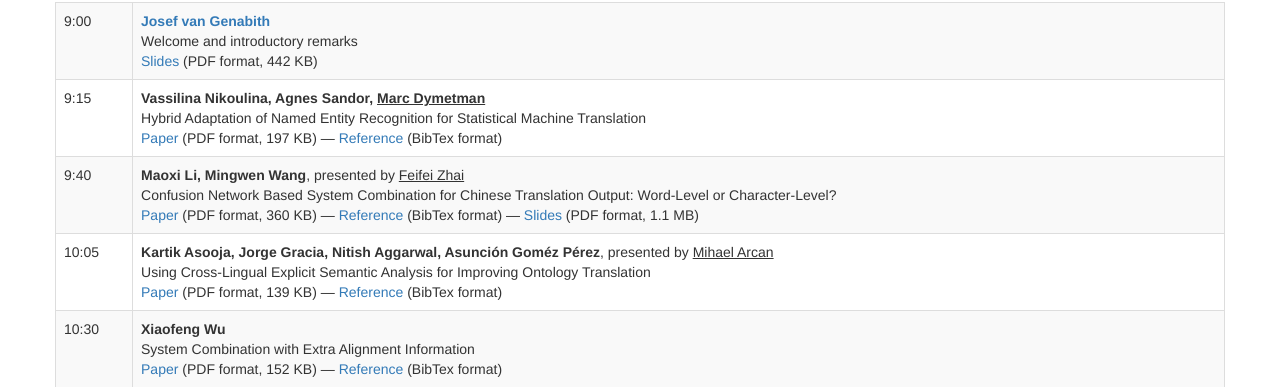
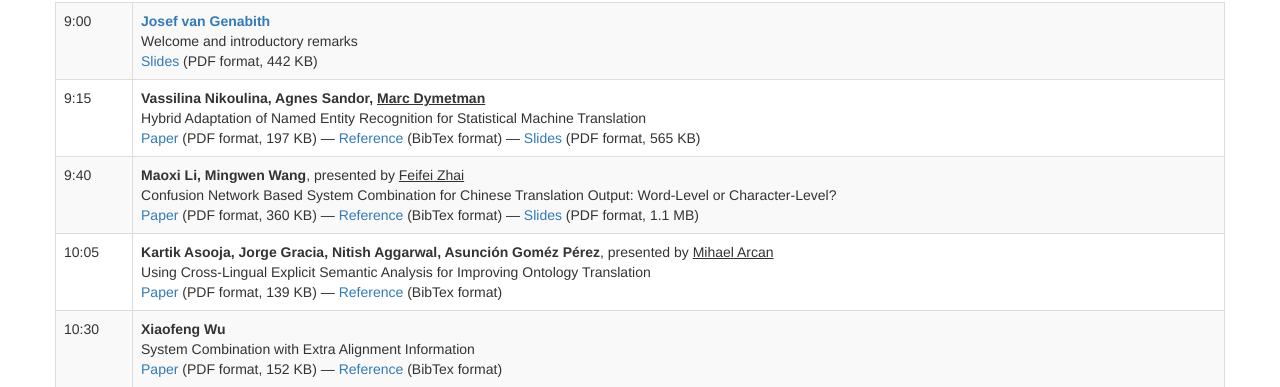
Before and after one commit to cfedermann/ML4HMT-Workshop, a Django app: page / in a window 1280 px wide. Shown: the part 607-994 px from the top of the page. Run offline with Django 3.2, Linux system fonts and the light colour scheme; some libraries are stand-ins or nearby versions.

Commit message:
Added slides for Xerox talk.

```diff
--- a/ml4hmt/templates/program.html
+++ b/ml4hmt/templates/program.html
@@ -7,7 +7,7 @@
           <td>9:00</td><td><strong><a href="http://www.computing.dcu.ie/~josef/">Josef van Genabith</a></strong><br/>Welcome and introductory remarks</strong><br/><a href="http://www.dfki.de/~cfedermann/ML4HMT/ML4HMT-2012-van_genabith-slides.pdf">Slides</a> (PDF format, 442 KB)</td>
         </tr>
         <tr>
-          <td>9:15</td><td><strong>Vassilina Nikoulina, Agnes Sandor, <span style="text-decoration:underline;">Marc Dymetman</span></strong><br/>Hybrid Adaptation of Named Entity Recognition for Statistical Machine Translation<br/><a href="http://www.dfki.de/~cfedermann/ML4HMT/ML4HMT-2012-nikoulina-et-al.pdf">Paper</a> (PDF format, 197 KB) &mdash; <a href="http://www.dfki.de/~cfedermann/ML4HMT/ML4HMT-2012-nikoulina-et-al.bib">Reference</a> (BibTex format)</td>
+          <td>9:15</td><td><strong>Vassilina Nikoulina, Agnes Sandor, <span style="text-decoration:underline;">Marc Dymetman</span></strong><br/>Hybrid Adaptation of Named Entity Recognition for Statistical Machine Translation<br/><a href="http://www.dfki.de/~cfedermann/ML4HMT/ML4HMT-2012-nikoulina-et-al.pdf">Paper</a> (PDF format, 197 KB) &mdash; <a href="http://www.dfki.de/~cfedermann/ML4HMT/ML4HMT-2012-nikoulina-et-al.bib">Reference</a> (BibTex format) &mdash; <a href="http://www.dfki.de/~cfedermann/ML4HMT/ML4HMT-2012-nikoulina-et-al-slides.pdf">Slides</a> (PDF format, 565 KB)</td>
         </tr>
         <tr>
           <td>9:40</td><td><strong>Maoxi Li, Mingwen Wang</strong>, presented by <span style="text-decoration:underline;">Feifei Zhai</span><br/>Confusion Network Based System Combination for Chinese Translation Output: Word-Level or Character-Level?<br/><a href="http://www.dfki.de/~cfedermann/ML4HMT/ML4HMT-2012-li-wang.pdf">Paper</a> (PDF format, 360 KB) &mdash; <a href="http://www.dfki.de/~cfedermann/ML4HMT/ML4HMT-2012-li-wang.bib">Reference</a> (BibTex format) &mdash; <a href="http://www.dfki.de/~cfedermann/ML4HMT/ML4HMT-2012-li-wang-slides.pdf">Slides</a> (PDF format, 1.1 MB)</td>
```
